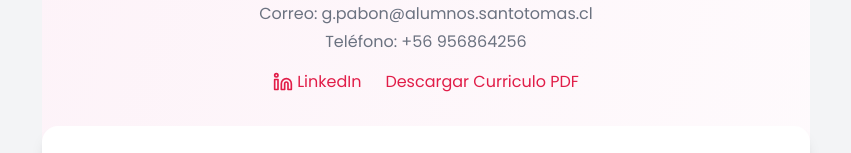
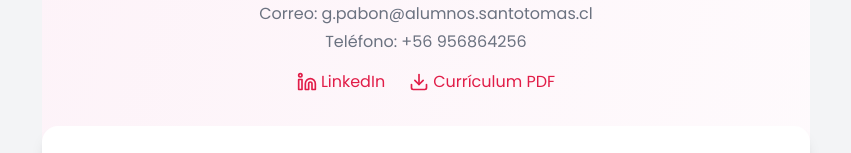
Before and after one commit to Mauriizio/moralescv, a React (Vite) app: page / in a window 1280 px wide. Shown: the part 546-699 px from the top of the page, without its empty margins (214-1065 px from the left). Built offline with nearby package versions, Linux system fonts and the light colour scheme.

Commit message:
simbolo de descarga

```diff
--- a/src/components/Curriculo.jsx
+++ b/src/components/Curriculo.jsx
@@ -1,7 +1,7 @@
-import { Linkedin } from 'lucide-react'
+import { Linkedin, Download} from 'lucide-react'
 
 export default function Curriculo() {
-  // URLs directas - REEMPLAZA con tus URLs de Imgur
+  // URLs directas - REEMPLAZA con tus URLs de ImgurCurrículum
   const portadaImg = "https://i.imgur.com/WIFfJyW.jpeg"
   const logoImg = "https://i.imgur.com/JZyF3UM.png"
   const perfilImg = "https://i.imgur.com/8f7nDzI.jpeg"
@@ -59,8 +59,10 @@ export default function Curriculo() {
         >
           <Linkedin size={20} /> LinkedIn
         </a>
-        <a href="/curriculo-gladys.pdf" className="text-rose-600 hover:underline" download>
-          Descargar Curriculo PDF
+
+
+        <a href="/curriculo-gladys.pdf" className="flex items-center gap-1 text-rose-600 hover:underline" download>
+          <Download size={20} /> Currículum PDF
         </a>
       </div>
 
```
